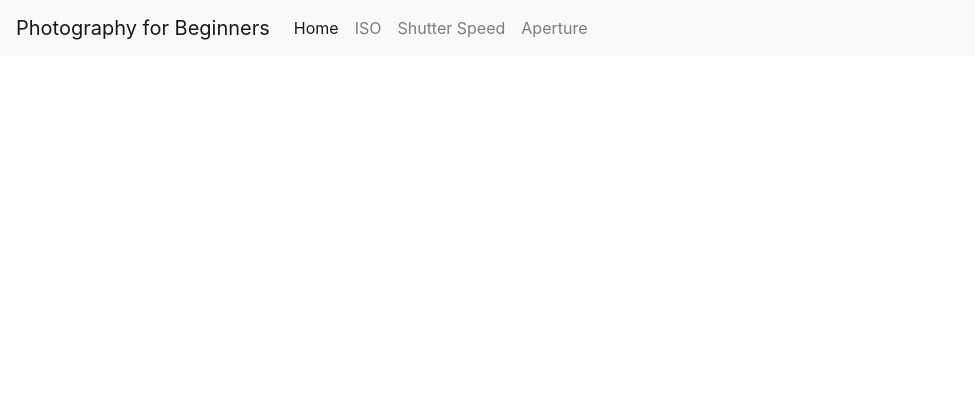
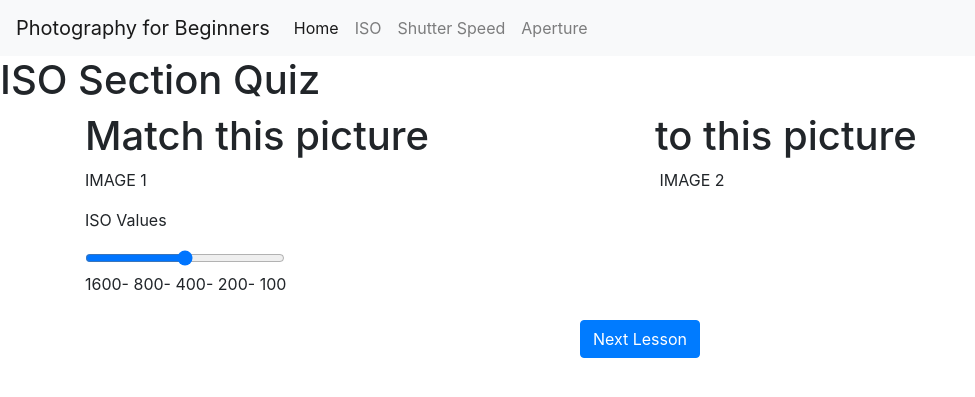
Before and after one commit to YYwang14/UI-Technical-Prototype, a Flask app: page /iso_quiz in a window 1280 px wide. Shown: the top 397 px of the page, without its empty margins (0-975 px from the left). Run offline with Flask 3, Linux system fonts and the light colour scheme; some libraries are stand-ins or nearby versions.

Commit message:
Update iso_quiz.html

```diff
--- a/templates/iso_quiz.html
+++ b/templates/iso_quiz.html
@@ -1 +1,38 @@
 {% extends "layout.html" %}
+{% block title %}ISO Quiz{% endblock %}
+{% block content %}
+<link rel="stylesheet" href="main.css" >
+<script src="script.js"></script>
+<h1>ISO Section Quiz</h1>
+<div class="container">
+    <div class="row">
+        <!-- Image being matched on the left -->
+        <div class="col-md-6">
+            <h1>Match this picture</h1>
+            <p> IMAGE 1</p>
+        </div>
+
+        <!-- Image to match on the right -->
+        <div class="col-md-6">
+            <h1>to this picture</h1>
+            <img src> IMAGE 2
+        </div>
+    </div>
+
+    <div class="slider-container">
+        <p>ISO Values</p>
+        <input type="range" min="0" max="4" step="1" class="slider" id="myRange" style="width: 18%;">
+        <!-- Display the values below the slider -->
+        <div class="slider-values">
+            <span>1600-</span>
+            <span>800-</span>
+            <span>400-</span>
+            <span>200-</span>
+            <span>100</span>
+        </div>
+    </div>
+    <div class="text-center mt-4">
+        <a href="{{ url_for('aperture_2') }}" class="btn btn-primary">Next Lesson</a>
+    </div>
+</div>
+{% endblock %}
```
